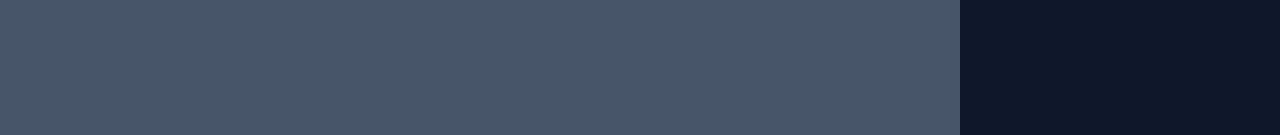
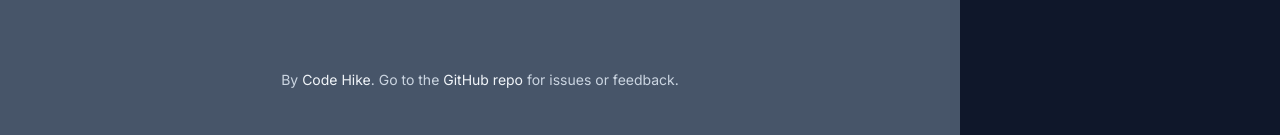
Before and after one commit to code-hike/themes, a Next.js app in the folder web/: page /editor in a window 1280 px wide. Shown: the part 662-797 px from the top of the page. Built offline with nearby package versions, Linux system fonts and the light colour scheme; no server answers.

Commit message:
Add footer

```diff
--- a/web/components/main.tsx
+++ b/web/components/main.tsx
@@ -18,6 +18,23 @@ export function Main() {
         }}
       />
       <Preview />
+      <footer className="text-sm text-slate-300 absolute bottom-12">
+        By{" "}
+        <a
+          href="https://codehike.org/"
+          className="text-slate-100 hover:text-white"
+        >
+          Code Hike
+        </a>
+        . Go to the{" "}
+        <a
+          href="https://github.com/code-hike/themes"
+          className="text-slate-100 hover:text-white"
+        >
+          GitHub repo
+        </a>{" "}
+        for issues or feedback.
+      </footer>
     </main>
   );
 }
```
